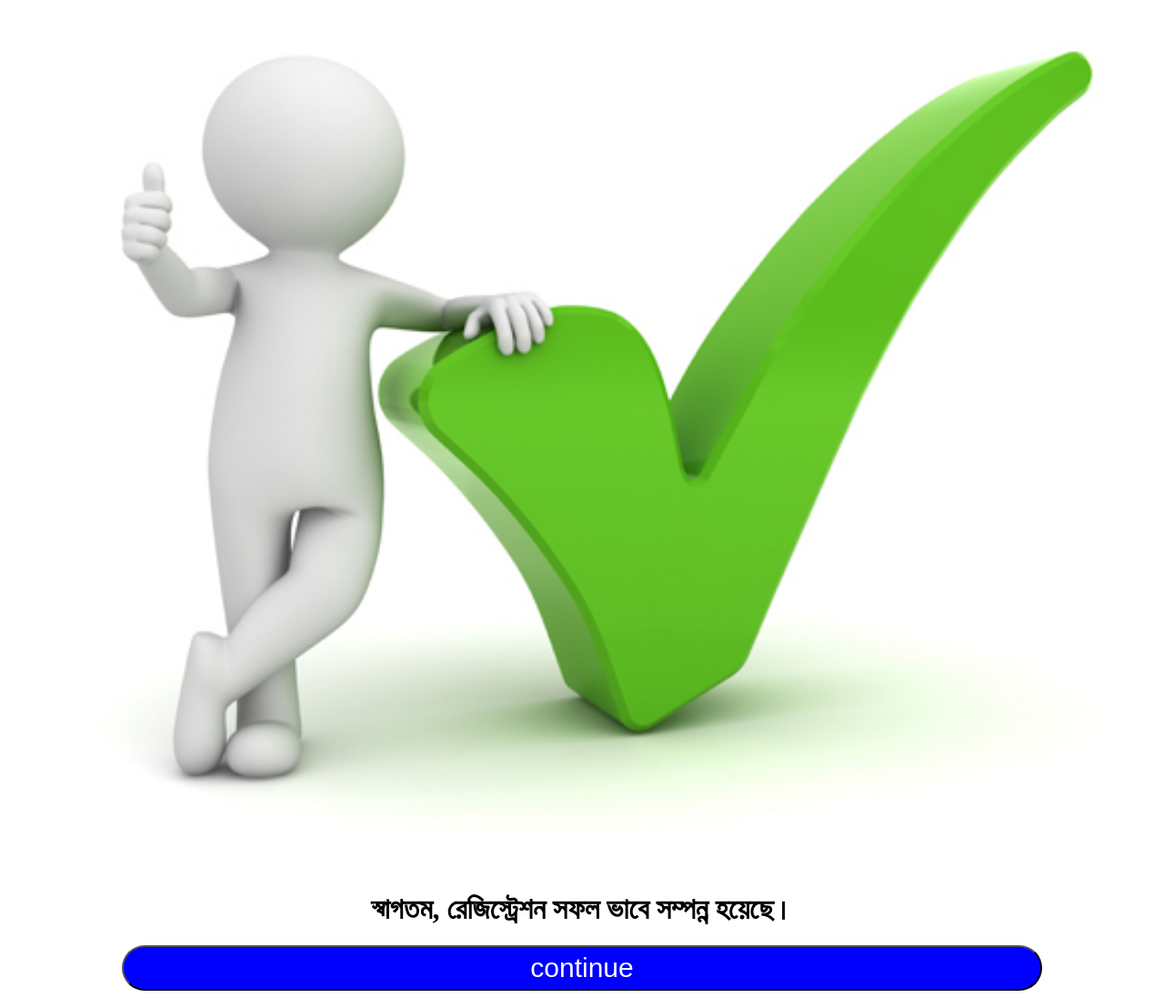
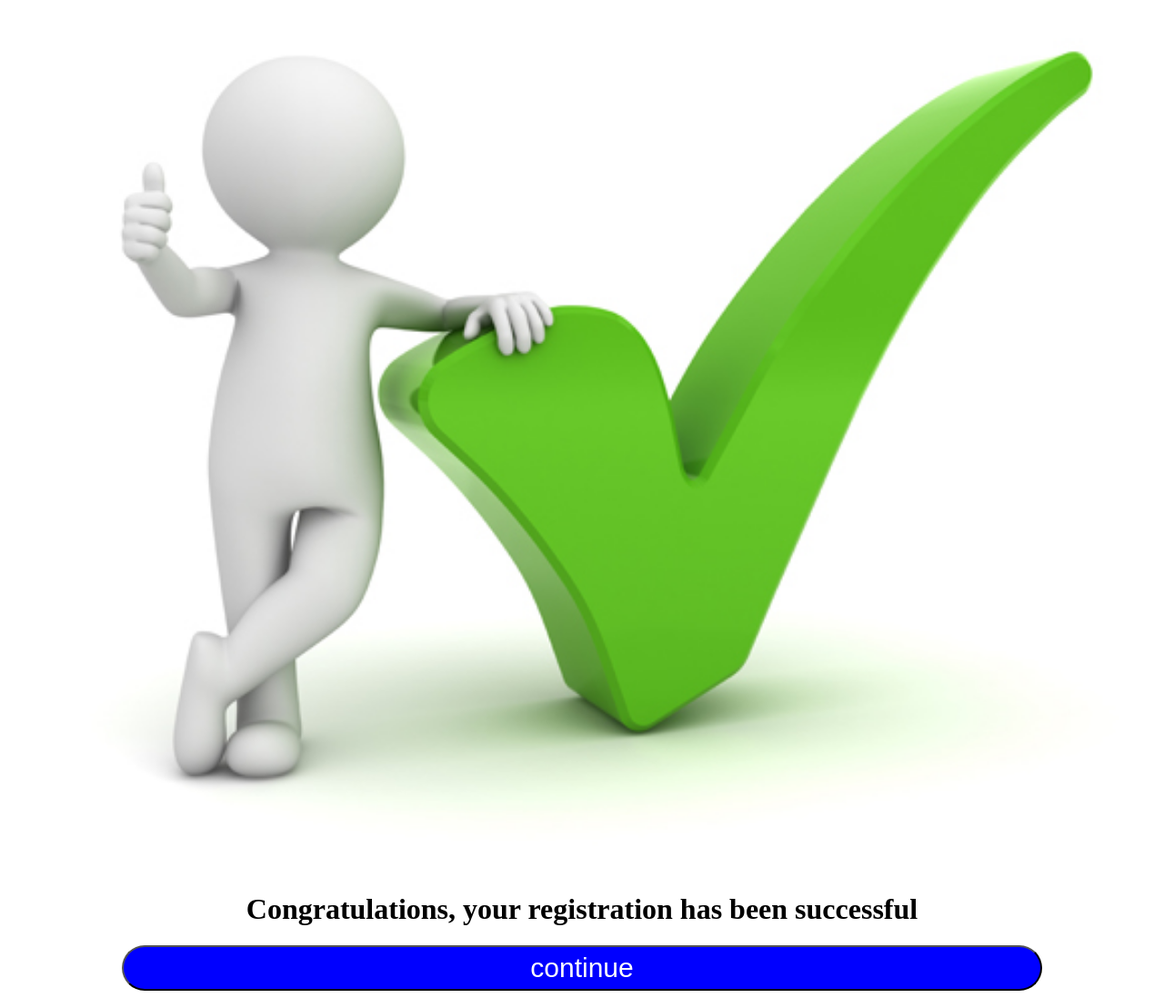
Before and after one commit to Rifat-derkweb/shop, a plain HTML site: page done.html in a window 1280 px wide. Shown: the whole page at 91% size. Drawn offline with Linux system fonts and the light colour scheme.

Commit message:
Update done.html

```diff
--- a/done.html
+++ b/done.html
@@ -6,7 +6,7 @@
 <body>
 <center>
 	<img src="done.jpg" style="width:100%;">
-	<h1> স্বাগতম, রেজিস্ট্রেশন সফল ভাবে সম্পন্ন হয়েছে। </h1>
+	<h1> Congratulations, your registration has been successful </h1>
 	<a hraf="https://priyoshop.com/khimar-hijab-with-skirt-full-set-borkha-deep-ash-kp14">
 	<button style="height:50px; width:80%; color: white; background-color:blue; font-size:30px; border-radius:30px;"> continue </button`	>
 </a>
```
